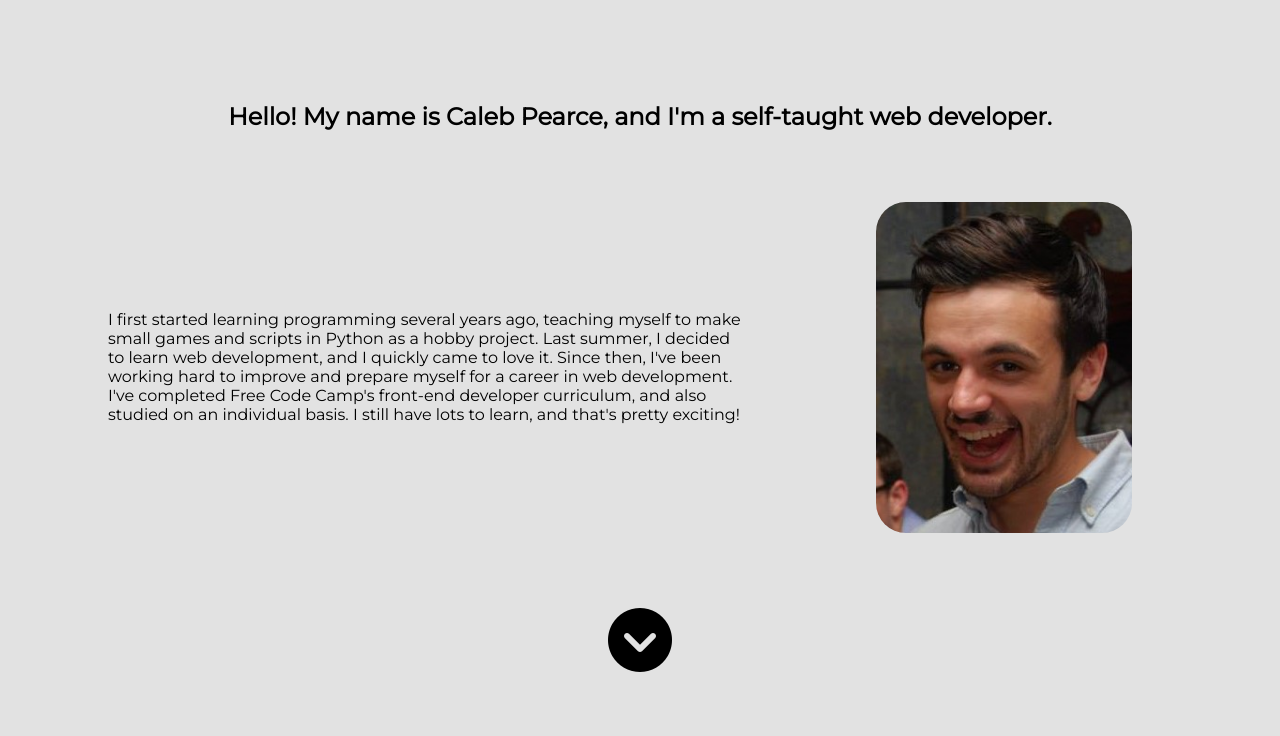
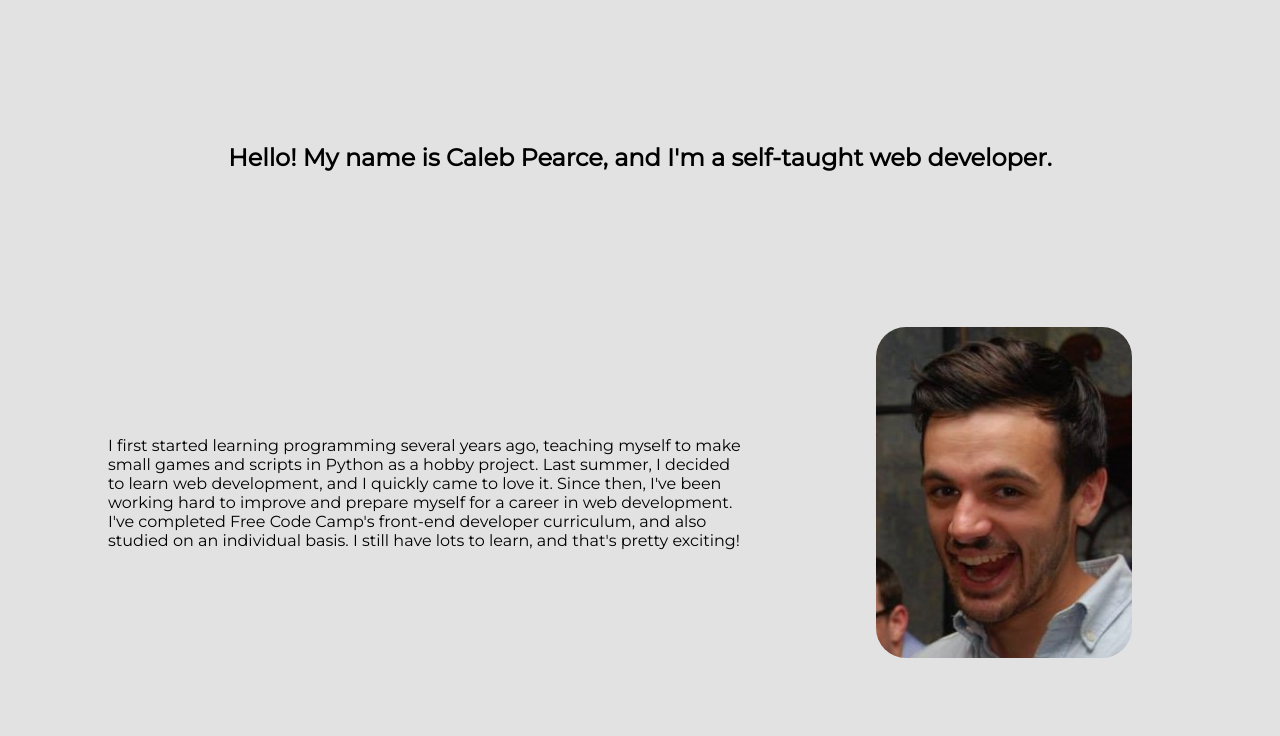
Before and after one commit to cpearce31/cpearce31.github.com, a plain HTML site: page index.html in a window 1280 px wide. Shown: the part 64-800 px from the top of the page. Drawn offline with Linux system fonts and the light colour scheme.

Commit message:
Removed scroll down buttons.

```diff
--- a/index.html
+++ b/index.html
@@ -30,9 +30,6 @@
           I first started learning programming several years ago, teaching myself to make small games and scripts in Python as a hobby project. Last summer, I decided to learn web development, and I quickly came to love it. Since then, I've been working hard to improve and prepare myself for a career in web development. I've completed Free Code Camp's front-end developer curriculum, and also studied on an individual basis. I still have lots to learn, and that's pretty exciting!
         </span>
       </div>
-      <button type="button" class="btn-scroll" id="about-down">
-        <i class="fa fa-chevron-circle-down" aria-hidden="true"></i>
-      </button>
     </div>
     <div class="section skills">
       <div class="skills-wrapper" id="skills-wrapper">
@@ -73,9 +70,6 @@
           </li>
         </ul>
       </div>
-      <button type="button" class="btn-scroll skills-scroll" id="skills-down">
-        <i class="fa fa-chevron-circle-down" aria-hidden="true"></i>
-      </button>
     </div>
     <div class="section projects" id="projects">
       <div class="carousel-container">
@@ -168,9 +162,6 @@
         <div class="carousel-scroll-indicator" id="carousel-scroll-indicator">
         </div>
       </div>
-      <button type="button" class="btn-scroll" id="projects-down">
-        <i class="fa fa-chevron-circle-down" aria-hidden="true"></i>
-      </button>
     </div>
     <div class="section contact" id="contact">
       <form class="contact-form" action="https://formspree.io/cpearce31@gmail.com" method="POST">
--- a/portfolio.js
+++ b/portfolio.js
@@ -55,20 +55,6 @@ function main() {
   for (var i = 0; i < sections.length; i++) {
     sections[i].style.height = sectionHeight + 'px';
   }
-
-  var down1 = document.getElementById('about-down');
-  var down2 = document.getElementById('skills-down');
-  var down3 = document.getElementById('projects-down');
-
-  down1.addEventListener('click', function () {
-    window.scrollTo(0, sectionHeight);
-  });
-  down2.addEventListener('click', function () {
-    window.scrollTo(0, sectionHeight * 2);
-  });
-  down3.addEventListener('click', function () {
-    window.scrollTo(0, sectionHeight * 3);
-  });
 
   var aboutLink = document.getElementById('nav-about');
   var skillsLink = document.getElementById('nav-skills');
--- a/style.css
+++ b/style.css
@@ -130,20 +130,6 @@ body, h2 {
 .about-main-p {
   display: block;
   width: 50vw;
-}
-
-.btn-scroll {
-  border: none;
-  background: inherit;
-  font-size: 4em;
-  outline: none;
-  margin-bottom: 20px;
-}
-
-@media (max-width: 800px) {
-  .btn-scroll {
-    display: none;
-  }
 }
 
 .btn-scroll:hover{
```
